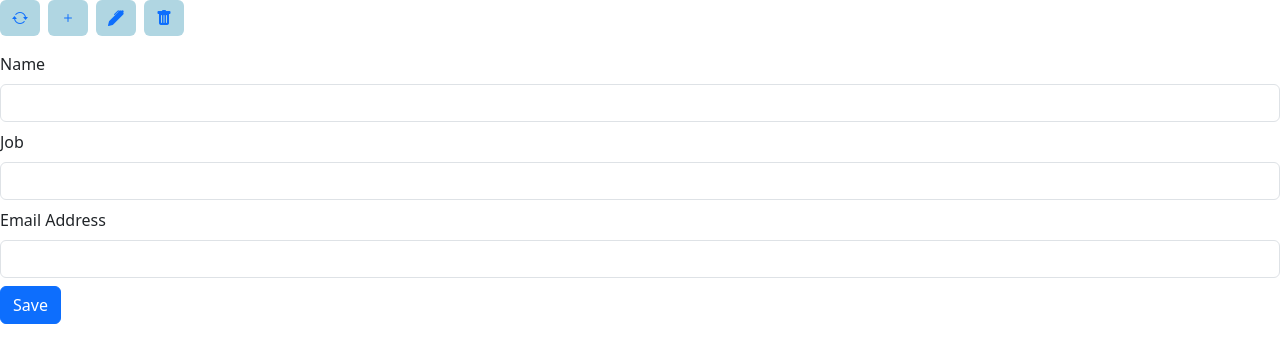
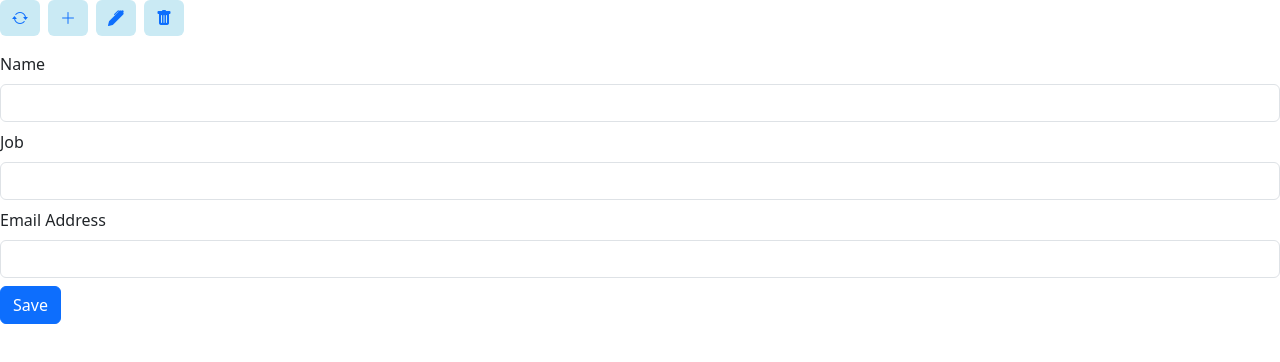
Before and after one commit to Abdulrahman-jarkas/Parent-ApS---Assessment---Abdulrhman-jarkas, an Angular app: page /user/1 in a window 1280 px wide. Shown: the top 362 px of the page. Built offline with nearby package versions, Linux system fonts and the light colour scheme.

Commit message:
ui issue

```diff
--- a/src/app/features/user-details/user-details.component.html
+++ b/src/app/features/user-details/user-details.component.html
@@ -1,14 +1,14 @@
 <div class="d-flex gap-2">
-  <button class="btn action"  data-toggle="tooltip" data-placement="bottom" title="Reload">
+  <button class="btn action">
     <i class="bi bi-arrow-repeat text-primary"></i>
   </button>
-  <button class="btn action"  data-toggle="tooltip" data-placement="bottom" title="Add">
-    <i class="bi bi-plus text-primary"></i>
+  <button class="btn action">
+    <i class="bi bi-plus-lg text-primary"></i>
   </button>
-  <button class="btn action"  data-toggle="tooltip" data-placement="bottom" title="Edit">
+  <button class="btn action">
     <i class="bi bi-pen-fill text-primary"></i>
   </button>
-  <button class="btn action"  data-toggle="tooltip" data-placement="bottom" title="Delete">
+  <button class="btn action">
     <i class="bi bi-trash-fill text-primary"></i>
   </button>
 </div>
--- a/src/app/features/user-details/user-details.component.scss
+++ b/src/app/features/user-details/user-details.component.scss
@@ -1,5 +1,5 @@
 .action,
 .action:hover {
-    background-color: rgb(176, 214, 226);
+    background-color: rgb(202 234 244);
     border: 0px;
 }
```
